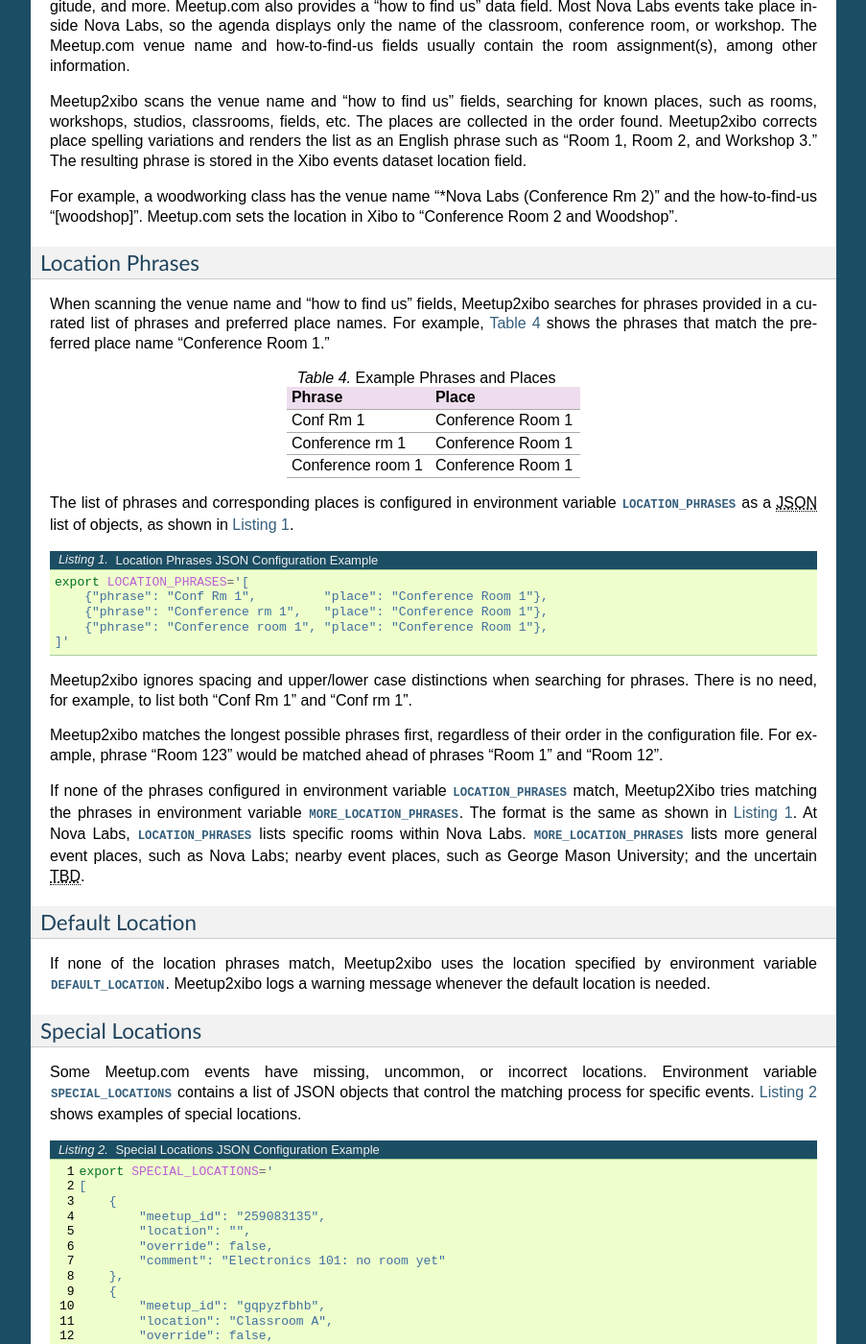
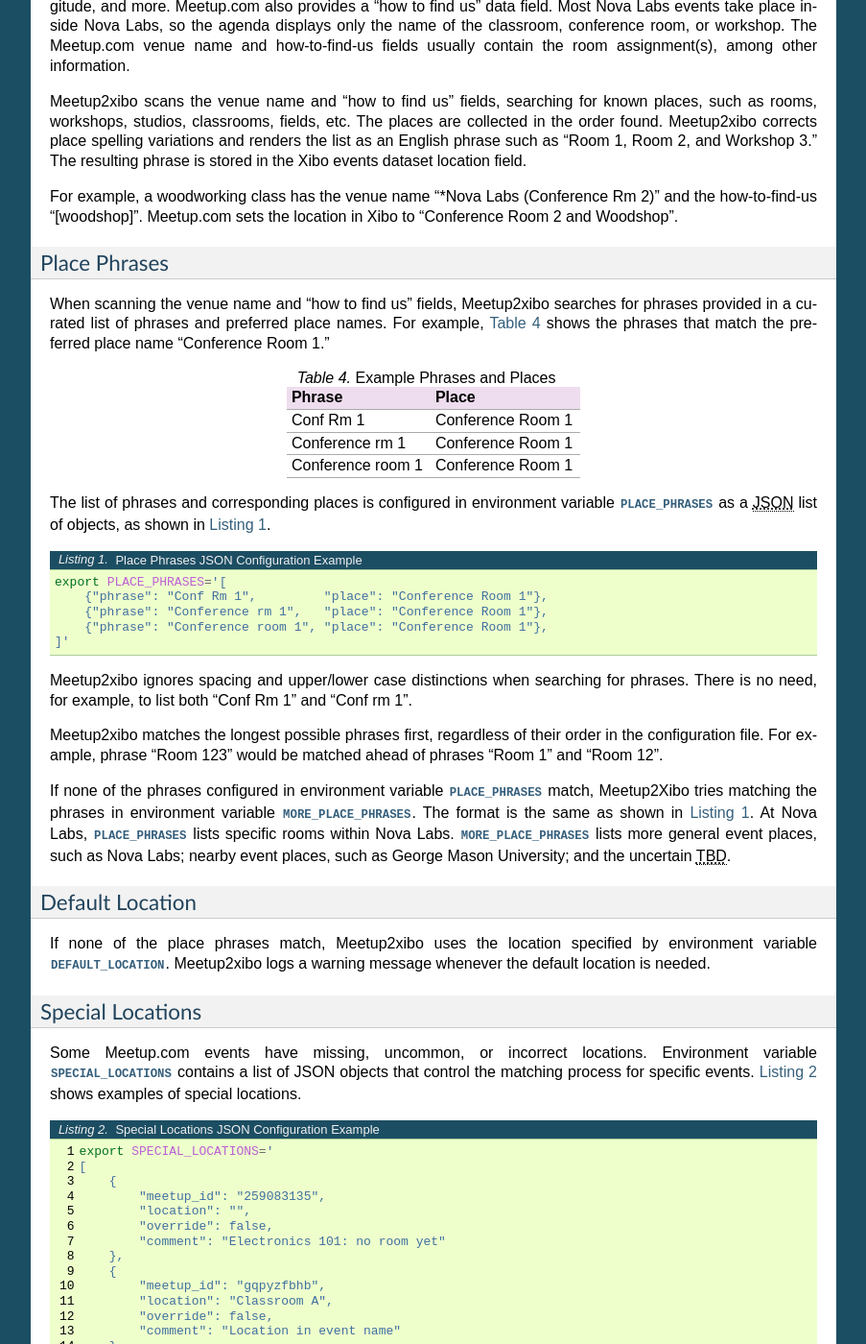
Before and after one commit to jshprentz/meetup2xibo, a Sphinx documentation site: the page built from docs/user-manual/configuration.rst, in a window 1280 px wide and 1400 px high, scrolled down 2462 px. Shown: the whole window at 96% size, without its empty margins (198-1101 px from the left). Built offline with Sphinx 7.4.7, drawn with Linux system fonts in a browser that asks for light colours; some of the changed text lies outside the part shown.

Commit message:
Rename LOCATION_PHRASES and MORE_LOCATION_PHRASES environment variables, changing LOCATIONS to PLACES.

```diff
--- a/docs/user-manual/configuration.rst
+++ b/docs/user-manual/configuration.rst
@@ -180,8 +180,8 @@
 2)" and the how-to-find-us "[woodshop]".
 Meetup.com sets the location in Xibo to "Conference Room 2 and Woodshop".
 
-Location Phrases
-~~~~~~~~~~~~~~~~
+Place Phrases
+~~~~~~~~~~~~~
 
 When scanning the venue name and "how to find us" fields, Meetup2xibo searches
 for phrases provided in a curated list of phrases and preferred place names.
@@ -206,15 +206,15 @@
    +-------------------+-------------------+
 
 The list of phrases and corresponding places is configured in environment
-variable :envvar:`LOCATION_PHRASES` as a
+variable :envvar:`PLACE_PHRASES` as a
 :abbr:`JSON (JavaScript Object Notation)` list of objects, as shown in
-:numref:`Listing %s <location-phrases-config-example>`.
+:numref:`Listing %s <place-phrases-config-example>`.
 
 .. code-block:: bash
-   :caption: Location Phrases JSON Configuration Example
-   :name: location-phrases-config-example
+   :caption: Place Phrases JSON Configuration Example
+   :name: place-phrases-config-example
 
-   export LOCATION_PHRASES='[
+   export PLACE_PHRASES='[
        {"phrase": "Conf Rm 1",         "place": "Conference Room 1"},
        {"phrase": "Conference rm 1",   "place": "Conference Room 1"},
        {"phrase": "Conference room 1", "place": "Conference Room 1"},
@@ -230,19 +230,19 @@
 "Room 12".
 
 If none of the phrases configured in environment variable
-:envvar:`LOCATION_PHRASES` match, Meetup2Xibo tries matching the phrases in
-environment variable :envvar:`MORE_LOCATION_PHRASES`.
+:envvar:`PLACE_PHRASES` match, Meetup2Xibo tries matching the phrases in
+environment variable :envvar:`MORE_PLACE_PHRASES`.
 The format is the same as shown in
-:numref:`Listing %s <location-phrases-config-example>`.
-At Nova Labs, :envvar:`LOCATION_PHRASES` lists specific rooms within Nova Labs.
-:envvar:`MORE_LOCATION_PHRASES` lists more general event places, such as Nova
+:numref:`Listing %s <place-phrases-config-example>`.
+At Nova Labs, :envvar:`PLACE_PHRASES` lists specific rooms within Nova Labs.
+:envvar:`MORE_PLACE_PHRASES` lists more general event places, such as Nova
 Labs; nearby event places, such as George Mason University; and the uncertain
 :abbr:`TBD (To Be Determined)`.
 
 Default Location
 ~~~~~~~~~~~~~~~~
 
-If none of the location phrases match, Meetup2xibo uses the location specified
+If none of the place phrases match, Meetup2xibo uses the location specified
 by environment variable :envvar:`DEFAULT_LOCATION`.
 Meetup2xibo logs a warning message whenever the default location is needed.
 
```
Also changed, not shown: docs/man/meetup2xibo.rst (+15 -15 lines), 3 other files.
